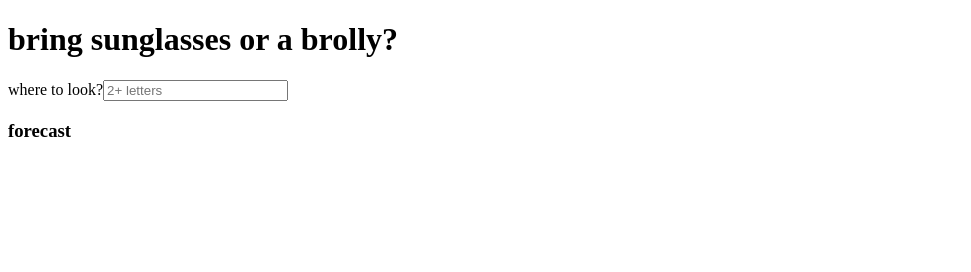
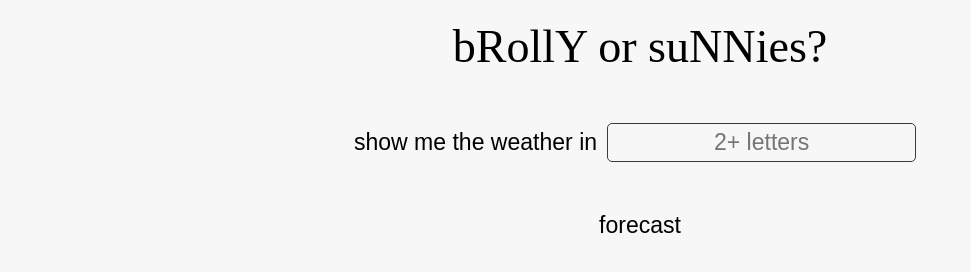
Before and after one commit to LouStringer/javascript30_practice_projects, a plain HTML site: page 06_Ajax_request/index.html in a window 1280 px wide. Shown: the whole page, without its empty margins (0-971 px from the left). Drawn offline with Linux system fonts and the light colour scheme; a web font is replaced by a local one.

Commit message:
styling for search section

```diff
--- a/06_Ajax_request/index.html
+++ b/06_Ajax_request/index.html
@@ -5,15 +5,14 @@
     <meta name="viewport" content="width=device-width, initial-scale=1.0">
     <meta http-equiv="X-UA-Compatible" content="ie=edge">
     <link rel="stylesheet" href="style.css">
-    <title>Sunnies or brolly?</title>
+    <title>brolly or sunnies?</title>
   </head>
   <body>
-    <h1>bring sunglasses or a brolly?</h1>
+    <h1>bRollY or suNNies?</h1>
     <main>
       <section id="search">
-        <label>where to look?<input type="text" name="searchTerm" placeholder="2+ letters" value=""></label>
-        <ul id="search-results">
-        </ul>
+        <label>show me the weather in<input type="text" name="searchTerm" placeholder="2+ letters" value=""></label>
+        <ul id="search-results"></ul>
       </section>
       <section id="forecast">
         <h3 id="forecast-location">forecast</h3>
--- a/06_Ajax_request/script.js
+++ b/06_Ajax_request/script.js
@@ -14,7 +14,7 @@ const generateSearchHtml = (data) => {
     }).join('');
     searchResults.innerHTML = htmlLocations;
     document.querySelectorAll('.location').forEach(location => {
-      location.addEventListener('click', fetchWeather);
+      // location.addEventListener('click', fetchWeather);
     });
   } else {
     searchResults.innerHTML = `<li>no results found</li>`;
@@ -54,11 +54,16 @@ const updateLocationHeading = (data) => {
 const generateForecastHtml = forecasts => {
   const htmlForecasts = forecasts.map(day => {
       return `<div class="day day${day.dayNumber}">
-                <p>day ${day.dayNumber}</p>
-                <p>weather conditions: ${day.weather}</p>
-                <p>temperature: ${day.predictedTemp}°c</p>
-                <p>range: ${day.minTemp}°c to ${day.maxTemp}°c</p>
-                <p>wind speed: ${day.windSpeed}mph</p>
+                <div class="weather-conditions">
+                  <img src="https://www.metaweather.com/static/img/weather/${day.weatherCode}.svg" alt="icon displaying weather conditions"/>
+                  <p>${day.weather}</p>
+                </div>
+                <div class="day-temp-wind">
+                  <p>day ${day.dayNumber}</p>
+                  <p>${day.predictedTemp}°c</p>
+                  <p>(${day.minTemp}°c to ${day.maxTemp}°c)</p>
+                  <p>wind ${day.windSpeed}mph</p>
+                </div>
               </div>`
   }).join('');
   dailyForecastDisplay.innerHTML = htmlForecasts;
@@ -69,6 +74,7 @@ const displayForecast = data => {
     return {
       dayNumber: data.consolidated_weather.indexOf(day) + 1,
       weather: day.weather_state_name.toLowerCase(),
+      weatherCode: day.weather_state_abbr,
       minTemp: Math.round(day.min_temp),
       maxTemp: Math.round(day.max_temp),
       predictedTemp: Math.round(day.the_temp),
--- a/06_Ajax_request/style.css
+++ b/06_Ajax_request/style.css
@@ -0,0 +1,79 @@
+/* web fonts used */
+@font-face {
+  font-family: 'Josefin Sans';
+  font-style: normal;
+  font-weight: 400;
+  src: local('Josefin Sans Regular'), local('JosefinSans-Regular'), url(https://fonts.gstatic.com/s/josefinsans/v12/Qw3aZQNVED7rKGKxtqIqX5EUDXx4Vn8sig.woff2) format('woff2');
+  unicode-range: U+0000-00FF, U+0131, U+0152-0153, U+02BB-02BC, U+02C6, U+02DA, U+02DC, U+2000-206F, U+2074, U+20AC, U+2122, U+2191, U+2193, U+2212, U+2215, U+FEFF, U+FFFD;
+}
+
+@font-face {
+  font-family: 'Josefin Slab';
+  font-style: normal;
+  font-weight: 400;
+  src: local('Josefin Slab Regular'), local('JosefinSlab-Regular'), url(https://fonts.gstatic.com/s/josefinslab/v8/lW-5wjwOK3Ps5GSJlNNkMalnqg6vBMjoPg.woff2) format('woff2');
+  unicode-range: U+0000-00FF, U+0131, U+0152-0153, U+02BB-02BC, U+02C6, U+02DA, U+02DC, U+2000-206F, U+2074, U+20AC, U+2122, U+2191, U+2193, U+2212, U+2215, U+FEFF, U+FFFD;
+}
+
+@font-face {
+  font-family: 'Major Mono Display';
+  font-style: normal;
+  font-weight: 400;
+  src: local('Major Mono Display Regular'), local('MajorMonoDisplay-Regular'), url(https://fonts.gstatic.com/s/majormonodisplay/v1/RWmVoLyb5fEqtsfBX9PDZIGr2tFubRh7DXeRAHRfwg.woff2) format('woff2');
+  unicode-range: U+0000-00FF, U+0131, U+0152-0153, U+02BB-02BC, U+02C6, U+02DA, U+02DC, U+2000-206F, U+2074, U+20AC, U+2122, U+2191, U+2193, U+2212, U+2215, U+FEFF, U+FFFD;
+}
+
+/*main styling*/
+* {
+  box-sizing: border-box;
+  background: #f7f7f7;
+	margin: 0;
+  /* border: 1px solid red; */
+  font-family: 'Josefin Sans', sans-serif;
+	font-weight: 400;
+  font-size: 1.2rem;
+  text-align: center;
+}
+
+h1 {
+  margin: 20px;
+  font-family: 'Major Mono Display', serif;
+  font-size: 2em;
+  text-align: center;
+}
+
+#search {
+  display: flex;
+  flex-direction: column;
+  align-items: center;
+  padding: 20px;
+}
+
+#search>* {
+  margin: 10px;
+  padding: 0px;
+  text-align: center;
+}
+
+#search input {
+  margin: 0px 10px;
+  border: 1px solid #393a3d;
+  border-radius: 5px;
+  padding: 5px;
+}
+
+#search input:focus {
+  outline: none;
+  box-shadow: 2px 2px 3px #8f9299;
+}
+
+#search li {
+  list-style-type: none;
+  padding: 5px;
+}
+
+#search li:focus, #search li:hover {
+  outline: none;
+  border: 1px solid #393a3d;
+  border-radius: 5px;
+}
```
